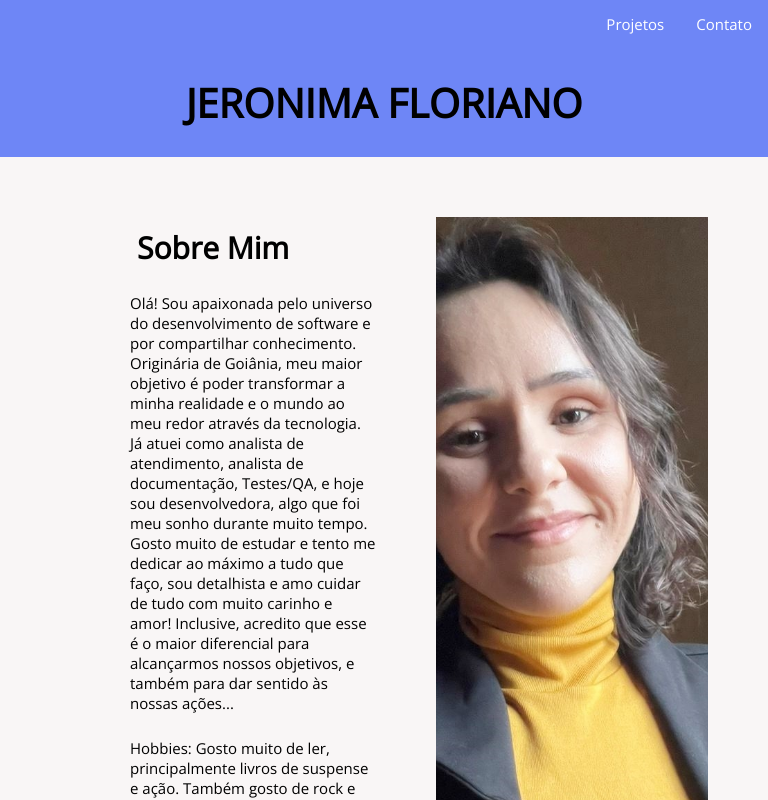
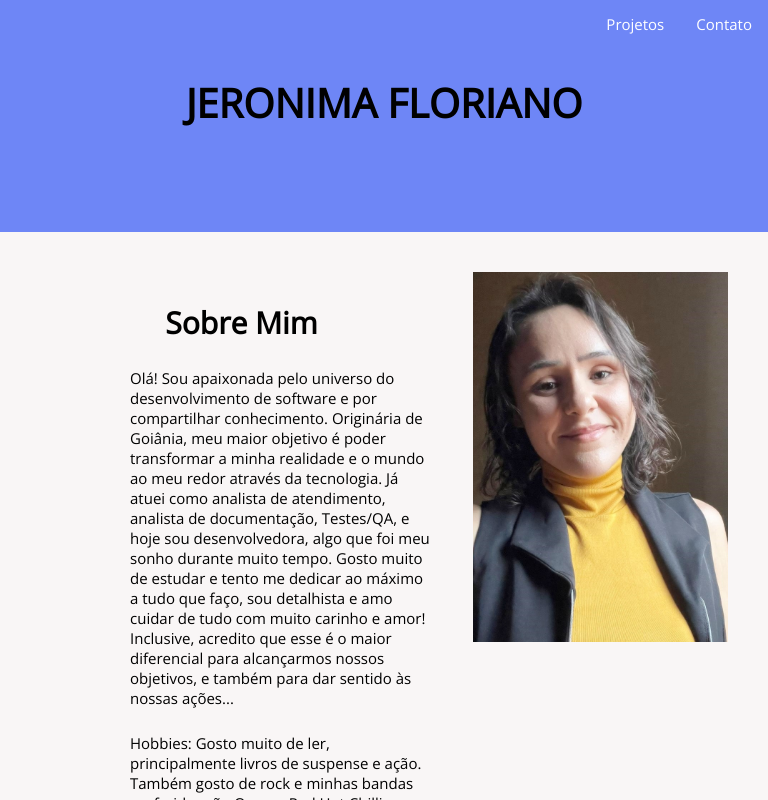
Before and after one commit to jeronimafloriano/my-page, an Angular app: page /projetos in a window 768 px wide. Shown: the top 800 px of the page. Built offline with nearby package versions, Linux system fonts and the light colour scheme.

Commit message:
Ajustando imagens

```diff
--- a/src/app/app.component.scss
+++ b/src/app/app.component.scss
@@ -45,11 +45,33 @@
     font-size: 15px;
 }
 
-.imagem {
+/*.imagem {
   width: 100%;
   height: 100%;
   margin: 60px;
   background-image: url('../assets/rosto.jpg');
   background-size: cover;
   background-position: center;
+}*/
+
+@media (min-width: 768px) {
+  .imagem {
+  width: 100%;
+  height: 100%;
+  margin: 60px;
+  background-image: url('../assets/rosto.jpg');
+  background-size: cover;
+  background-position: center;
+  }
 }
+
+@media (max-width: 768px) {
+  .imagem {
+  width: 80%;
+  height: 60%;
+  margin: 40px;
+  background-image: url('../assets/rosto.jpg');
+  background-size: cover;
+  background-position: center;
+  }
+}
```
Also changed, not shown: 3 other files (tests, documents, lock files or other folders).
